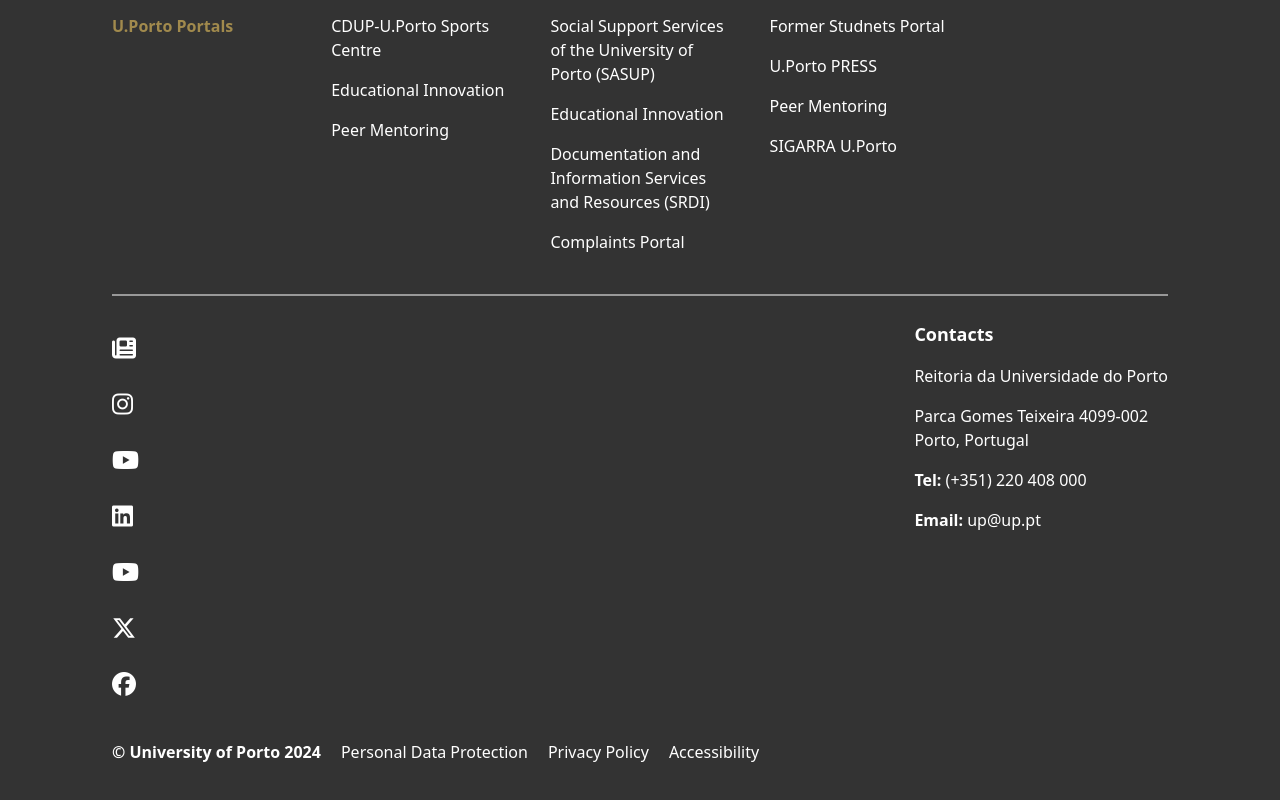
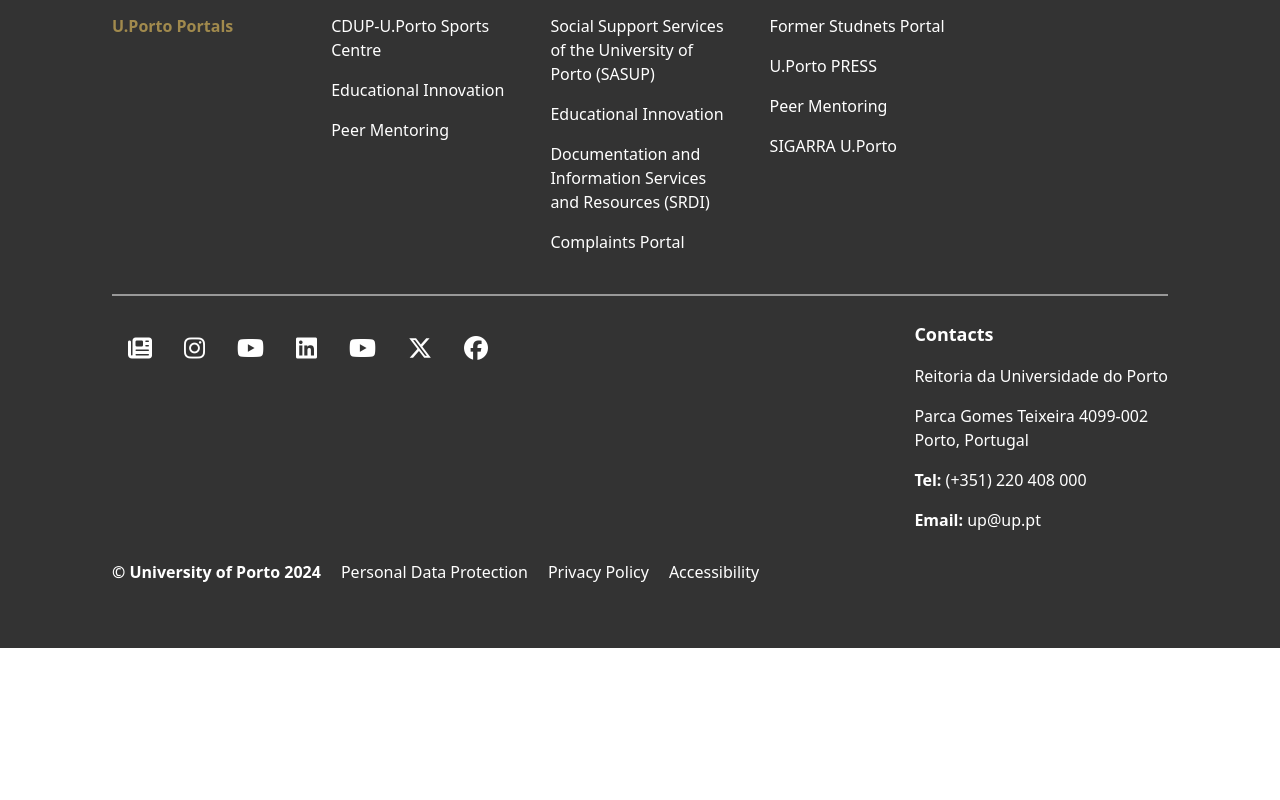
Before and after one commit to iAmNsengi/CSS-Gate, a website: page index.html in a window 1280 px wide. Shown: the part 4868-5668 px from the top of the page. After the commit the page ends 5516 px from the top, so only its background shows below. Drawn offline with Linux system fonts and the light colour scheme.

Commit message:
repsonsive main section

```diff
--- a/index.html
+++ b/index.html
@@ -343,7 +343,7 @@
                   </div>
                   <div class="border mt-10 border-[#999999] font-thin"></div>
                   <div class="flex flex-col md:flex-row mt-6 justify-between">
-                      <div class="flex  md:flex-col text-2xl py-4  px-4 md:px-0 gap-6 md:gap-8 ">
+                      <div class="flex  text-2xl py-4  px-4  gap-6 md:gap-8 ">
                         <i class="fa-solid fa-newspaper"></i>
                         <i class="fa-brands fa-instagram"></i>
                         <i class="fa-brands fa-youtube"></i>
```
Also changed, not shown: public/main.css.
